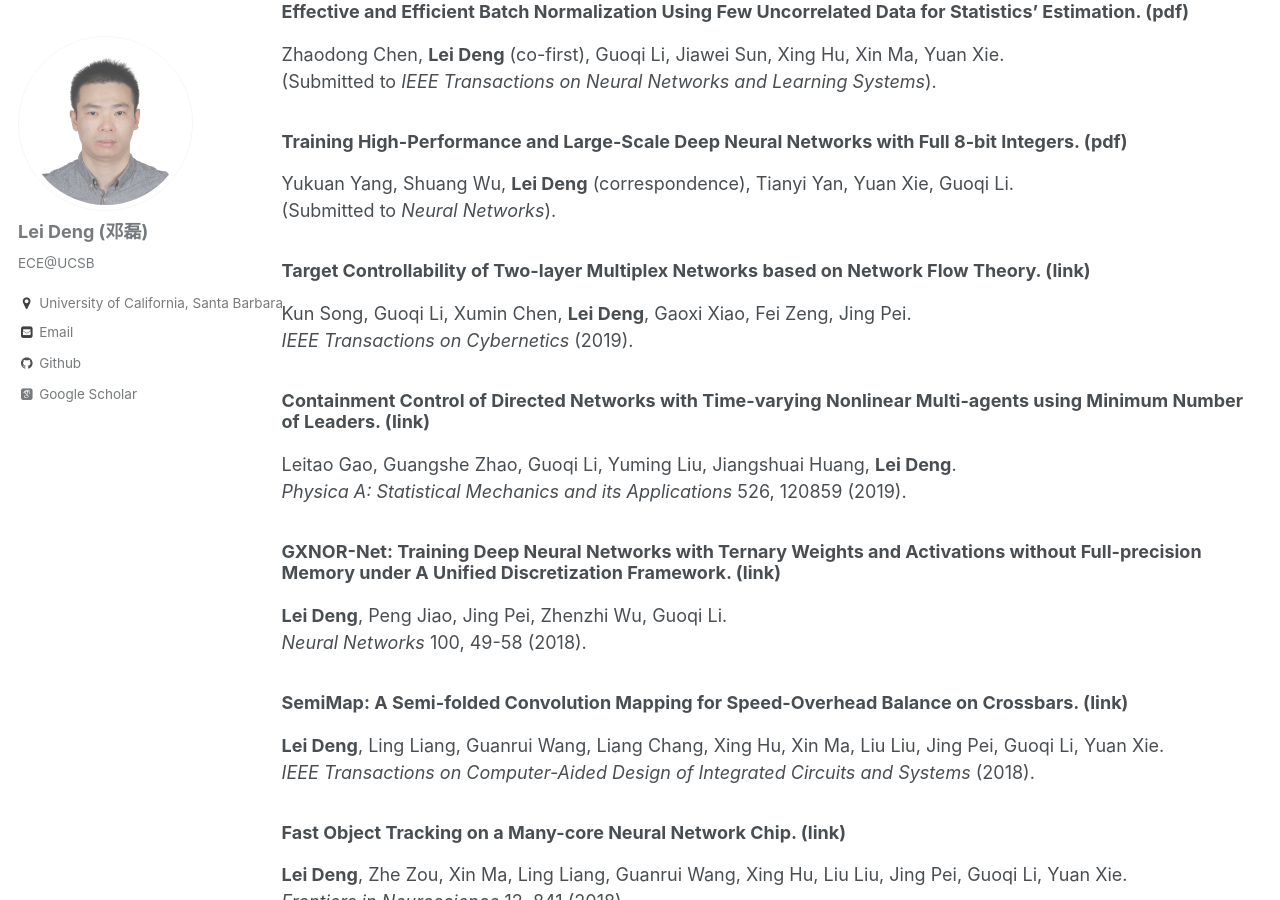
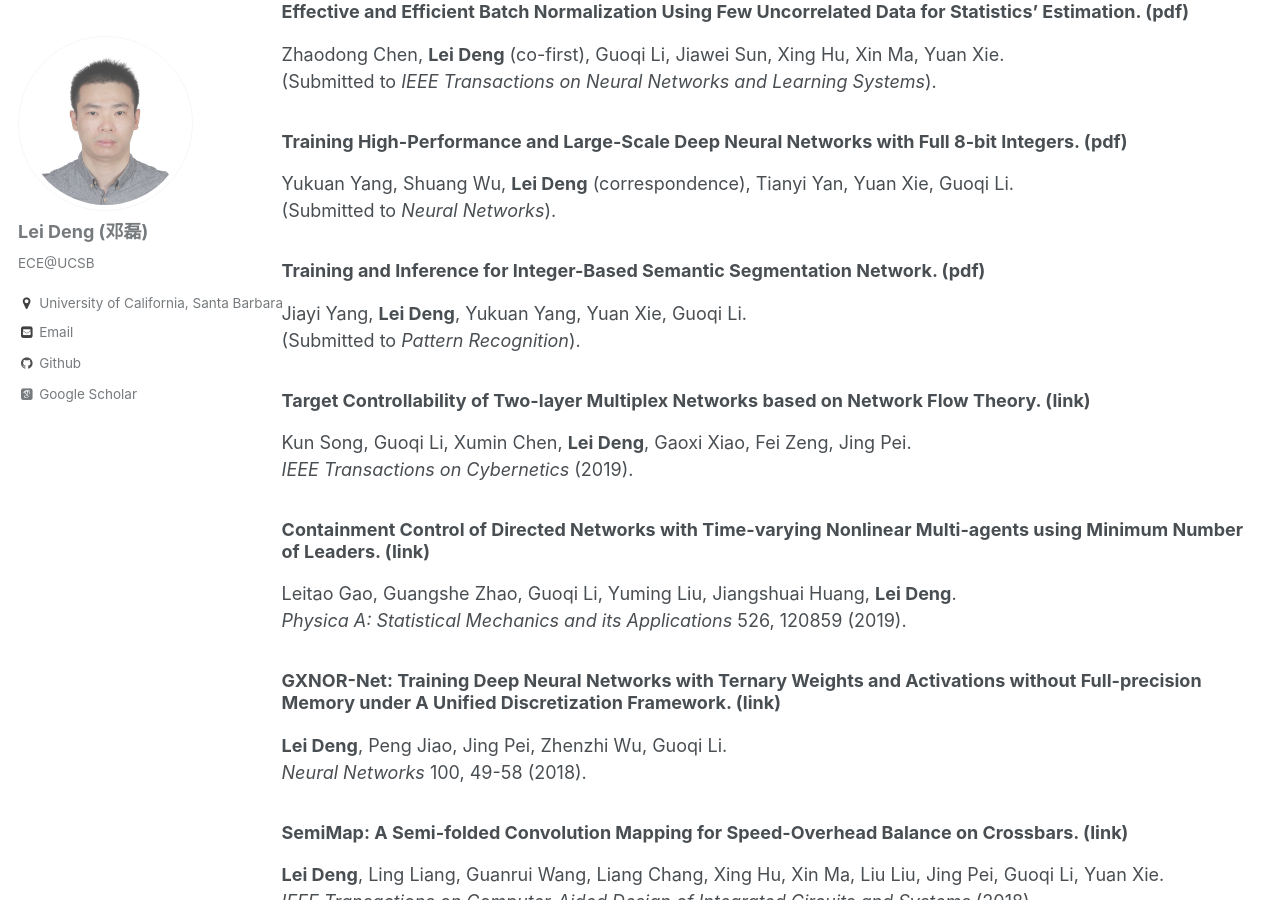
Before and after one commit to dllfei/dllfei.github.io, a Jekyll site: the page built from _pages/publications.md, in a window 1280 px wide and 900 px high, scrolled down 741 px. Built offline with Jekyll 4.4.1, drawn with Linux system fonts in a browser that asks for light colours; some web fonts are replaced.

Commit message:
Update publications.md

```diff
--- a/_pages/publications.md
+++ b/_pages/publications.md
@@ -27,6 +27,10 @@ Zhaodong Chen, **Lei Deng** (co-first), Guoqi Li, Jiawei Sun, Xing Hu, Xin Ma, Y
 ### Training High-Performance and Large-Scale Deep Neural Networks with Full 8-bit Integers. ([pdf](https://arxiv.org/pdf/1909.02384.pdf)) <br />
 Yukuan Yang, Shuang Wu, **Lei Deng** (correspondence), Tianyi Yan, Yuan Xie, Guoqi Li. <br />
 (Submitted to *Neural Networks*).
+
+### Training and Inference for Integer-Based Semantic Segmentation Network. ([pdf](https://jiayiyang.info/files/QFCN.pdf)) <br />
+Jiayi Yang, **Lei Deng**, Yukuan Yang, Yuan Xie, Guoqi Li. <br />
+(Submitted to *Pattern Recognition*).
 
 ### Target Controllability of Two-layer Multiplex Networks based on Network Flow Theory. ([link](https://ieeexplore.ieee.org/abstract/document/8685693)) <br />
 Kun Song, Guoqi Li, Xumin Chen, **Lei Deng**, Gaoxi Xiao, Fei Zeng, Jing Pei. <br />
```
